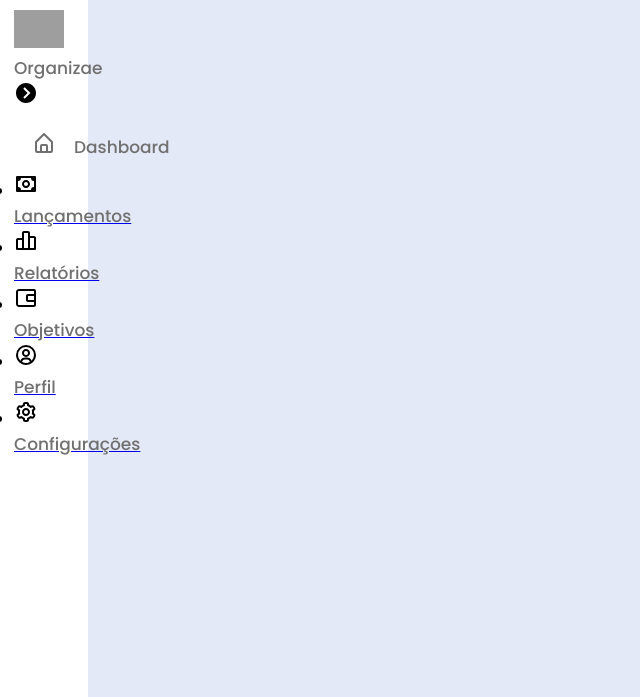
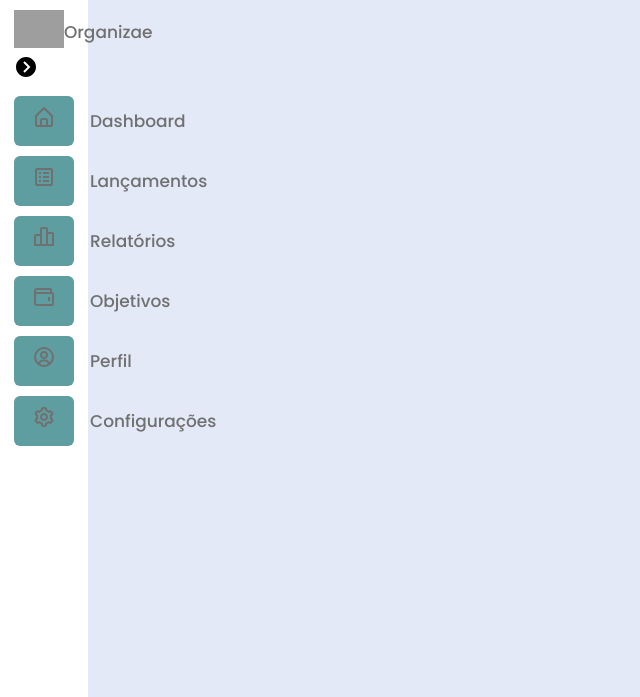
Before and after one commit to CaioAlves10/Organizae, a PHP site: page /bar.html in a window 1280 px wide. Shown: the top 697 px of the page, without its empty margins (0-640 px from the left). Run offline with PHP 8.4, Linux system fonts and the light colour scheme; grey boxes are pictures that could not be loaded.

Commit message:
desenvolvimento do sidebar

```diff
--- a/bar.css
+++ b/bar.css
@@ -67,12 +67,14 @@ body.dark{
 .sidebar section .menu ul .link {
     display: flex;
     align-items: center;
+    gap: 16px;
+
     border-radius: 6px;
     height: 50px;
     margin-top: 10px;
 }
 
-.sidebar section .menu ul .link .link-img {
+.sidebar section .menu ul .link .link-icon {
     min-width: 60px;
     display: flex;
     align-items: center;
@@ -82,6 +84,8 @@ body.dark{
 
     fill: var(--text-color);
     transition: var(--tran-03);
+
+    background-color: cadetblue;
 }
 
 .sidebar .text {
@@ -97,3 +101,14 @@ body.dark{
 .sidebar section .menu ul .link a {
     text-decoration: none;
 }
+
+/* =========================== */
+
+.sidebar header{
+    position: relative;
+}
+
+.sidebar header .image-text{
+    display: flex;
+    align-items: center;
+}
--- a/bar.html
+++ b/bar.html
@@ -12,7 +12,7 @@
         <header>
             <div class="image-text">
                 <span class="image-logo">
-                    <img src="/images/img-header-footer/logo-organizae.png" alt="">
+                    <img src="/" alt="">
                 </span>
 
                 <div class="text logo-text">
@@ -29,7 +29,7 @@
             <div class="menu">
                 <ul class="menu-links">
                     <div class="link">
-                        <div class="link-img">
+                        <div class="link-icon">
                             <a href="#">
                                 <svg xmlns="http://www.w3.org/2000/svg" width="24" height="24" viewBox="0 0 24 24">
                                     <path d="M5 22h14a2 2 0 0 0 2-2v-9a1 1 0 0 0-.29-.71l-8-8a1 1 0 0 0-1.41 0l-8 8A1 1 0 0 0 3 11v9a2 2 0 0 0 2 2zm5-2v-5h4v5zm-5-8.59 7-7 7 7V20h-3v-5a2 2 0 0 0-2-2h-4a2 2 0 0 0-2 2v5H5z"></path>
@@ -39,50 +39,60 @@
                         <a href="#"><span class="text nav-text">Dashboard</span></a>
                     </div>
 
-                    <li class="nav-link">
+                    <div class="link">
+                        <div class="link-icon">
                             <a href="#">
                                 <svg xmlns="http://www.w3.org/2000/svg" width="24" height="24" viewBox="0 0 24 24">
-                                <path d="M21 4H3a1 1 0 0 0-1 1v14a1 1 0 0 0 1 1h18a1 1 0 0 0 1-1V5a1 1 0 0 0-1-1zm-1 11a3 3 0 0 0-3 3H7a3 3 0 0 0-3-3V9a3 3 0 0 0 3-3h10a3 3 0 0 0 3 3v6z"></path><path d="M12 8c-2.206 0-4 1.794-4 4s1.794 4 4 4 4-1.794 4-4-1.794-4-4-4zm0 6c-1.103 0-2-.897-2-2s.897-2 2-2 2 .897 2 2-.897 2-2 2z"></path>
+                                    <path d="M21 5c0-1.103-.897-2-2-2H5c-1.103 0-2 .897-2 2v14c0 1.103.897 2 2 2h14c1.103 0 2-.897 2-2V5zM5 19V5h14l.002 14H5z"></path><path d="M7 7h1.998v2H7zm4 0h6v2h-6zm-4 4h1.998v2H7zm4 0h6v2h-6zm-4 4h1.998v2H7zm4 0h6v2h-6z"></path>
                                 </svg>
-                            <span class="text nav-text">Lançamentos</span>
                             </a>
-                    </li>
+                        </div>
+                        <a href="#"><span class="text nav-text">Lançamentos</span></a>
+                    </div>
 
-                    <li class="nav-link">
+                    <div class="link">
+                        <div class="link-icon">
                             <a href="#">
                                 <svg xmlns="http://www.w3.org/2000/svg" width="24" height="24" viewBox="0 0 24 24">
                                     <path d="M20 7h-4V4c0-1.103-.897-2-2-2h-4c-1.103 0-2 .897-2 2v5H4c-1.103 0-2 .897-2 2v9a1 1 0 0 0 1 1h18a1 1 0 0 0 1-1V9c0-1.103-.897-2-2-2zM4 11h4v8H4v-8zm6-1V4h4v15h-4v-9zm10 9h-4V9h4v10z"></path>
                                 </svg>
-                            <span class="text nav-text">Relatórios</span>
                             </a>
-                    </li>
+                        </div>
+                        <a href="#"><span class="text nav-text">Relatórios</span></a>
+                    </div>
 
-                    <li class="nav-link">
+                    <div class="link">
+                        <div class="link-icon">
                             <a href="#">
                                 <svg xmlns="http://www.w3.org/2000/svg" width="24" height="24" viewBox="0 0 24 24">
-                                <path d="M20 3H5C3.346 3 2 4.346 2 6v12c0 1.654 1.346 3 3 3h15c1.103 0 2-.897 2-2V5c0-1.103-.897-2-2-2zM5 19c-.552 0-1-.449-1-1V6c0-.551.448-1 1-1h15v3h-6c-1.103 0-2 .897-2 2v4c0 1.103.897 2 2 2h6.001v3H5zm15-9v4h-6v-4h6z"></path>
+                                    <path d="M16 12h2v4h-2z"></path><path d="M20 7V5c0-1.103-.897-2-2-2H5C3.346 3 2 4.346 2 6v12c0 2.201 1.794 3 3 3h15c1.103 0 2-.897 2-2V9c0-1.103-.897-2-2-2zM5 5h13v2H5a1.001 1.001 0 0 1 0-2zm15 14H5.012C4.55 18.988 4 18.805 4 18V8.815c.314.113.647.185 1 .185h15v10z"></path>
                                 </svg>
-                            <span class="text nav-text">Objetivos</span>
                             </a>
-                    </li>
+                        </div>
+                        <a href="#"><span class="text nav-text">Objetivos</span></a>
+                    </div>
 
-                    <li class="nav-link">
+                    <div class="link">
+                        <div class="link-icon">
                             <a href="#">
                                 <svg xmlns="http://www.w3.org/2000/svg" width="24" height="24" viewBox="0 0 24 24">
                                     <path d="M12 2A10.13 10.13 0 0 0 2 12a10 10 0 0 0 4 7.92V20h.1a9.7 9.7 0 0 0 11.8 0h.1v-.08A10 10 0 0 0 22 12 10.13 10.13 0 0 0 12 2zM8.07 18.93A3 3 0 0 1 11 16.57h2a3 3 0 0 1 2.93 2.36 7.75 7.75 0 0 1-7.86 0zm9.54-1.29A5 5 0 0 0 13 14.57h-2a5 5 0 0 0-4.61 3.07A8 8 0 0 1 4 12a8.1 8.1 0 0 1 8-8 8.1 8.1 0 0 1 8 8 8 8 0 0 1-2.39 5.64z"></path><path d="M12 6a3.91 3.91 0 0 0-4 4 3.91 3.91 0 0 0 4 4 3.91 3.91 0 0 0 4-4 3.91 3.91 0 0 0-4-4zm0 6a1.91 1.91 0 0 1-2-2 1.91 1.91 0 0 1 2-2 1.91 1.91 0 0 1 2 2 1.91 1.91 0 0 1-2 2z"></path>
                                 </svg>
-                            <span class="text nav-text">Perfil</span>
                             </a>
-                    </li>
+                        </div>
+                        <a href="#"><span class="text nav-text">Perfil</span></a>
+                    </div>
 
-                    <li class="nav-link">
+                    <div class="link">
+                        <div class="link-icon">
                             <a href="#">
                                 <svg xmlns="http://www.w3.org/2000/svg" width="24" height="24" viewBox="0 0 24 24">
                                     <path d="M12 16c2.206 0 4-1.794 4-4s-1.794-4-4-4-4 1.794-4 4 1.794 4 4 4zm0-6c1.084 0 2 .916 2 2s-.916 2-2 2-2-.916-2-2 .916-2 2-2z"></path><path d="m2.845 16.136 1 1.73c.531.917 1.809 1.261 2.73.73l.529-.306A8.1 8.1 0 0 0 9 19.402V20c0 1.103.897 2 2 2h2c1.103 0 2-.897 2-2v-.598a8.132 8.132 0 0 0 1.896-1.111l.529.306c.923.53 2.198.188 2.731-.731l.999-1.729a2.001 2.001 0 0 0-.731-2.732l-.505-.292a7.718 7.718 0 0 0 0-2.224l.505-.292a2.002 2.002 0 0 0 .731-2.732l-.999-1.729c-.531-.92-1.808-1.265-2.731-.732l-.529.306A8.1 8.1 0 0 0 15 4.598V4c0-1.103-.897-2-2-2h-2c-1.103 0-2 .897-2 2v.598a8.132 8.132 0 0 0-1.896 1.111l-.529-.306c-.924-.531-2.2-.187-2.731.732l-.999 1.729a2.001 2.001 0 0 0 .731 2.732l.505.292a7.683 7.683 0 0 0 0 2.223l-.505.292a2.003 2.003 0 0 0-.731 2.733zm3.326-2.758A5.703 5.703 0 0 1 6 12c0-.462.058-.926.17-1.378a.999.999 0 0 0-.47-1.108l-1.123-.65.998-1.729 1.145.662a.997.997 0 0 0 1.188-.142 6.071 6.071 0 0 1 2.384-1.399A1 1 0 0 0 11 5.3V4h2v1.3a1 1 0 0 0 .708.956 6.083 6.083 0 0 1 2.384 1.399.999.999 0 0 0 1.188.142l1.144-.661 1 1.729-1.124.649a1 1 0 0 0-.47 1.108c.112.452.17.916.17 1.378 0 .461-.058.925-.171 1.378a1 1 0 0 0 .471 1.108l1.123.649-.998 1.729-1.145-.661a.996.996 0 0 0-1.188.142 6.071 6.071 0 0 1-2.384 1.399A1 1 0 0 0 13 18.7l.002 1.3H11v-1.3a1 1 0 0 0-.708-.956 6.083 6.083 0 0 1-2.384-1.399.992.992 0 0 0-1.188-.141l-1.144.662-1-1.729 1.124-.651a1 1 0 0 0 .471-1.108z"></path>
                                 </svg>
-                            <span class="text nav-text">Configurações</span>
                             </a>
-                    </li>
+                        </div>
+                        <a href="#"><span class="text nav-text">Configurações</span></a>
+                    </div>
                 </ul>
             </div>
 
--- a/sidebar.css
+++ b/sidebar.css
@@ -90,9 +90,11 @@ body.dark{
     white-space: nowrap;
     opacity: 1;
 }
+
 .sidebar.close .text{
     opacity: 0;
 }
+
 /* =========================== */
 
 .sidebar header{
```
Also changed, not shown: styles/caadastro.css (renamed from estilos/caadastro.css), styles/configuracoes.css (renamed from estilos/configuracoes.css), styles/dashboard.css (renamed from estilos/dashboard.css), styles/faleConosco.css (renamed from estilos/faleConosco.css), styles/index.css (renamed from estilos/index.css), styles/lancamentos.css (renamed from estilos/lancamentos.css), styles/lgpd.css (renamed from estilos/lgpd.css), styles/login.css (renamed from estilos/login.css), styles/objetivos.css (renamed from estilos/objetivos.css), styles/perfil.css (renamed from estilos/perfil.css), styles/relatorios.css (renamed from estilos/relatorios.css), styles/trabalheConosco.css (renamed from estilos/trabalheConosco.css). Lines whose indentation alone changed are shown as unchanged.
